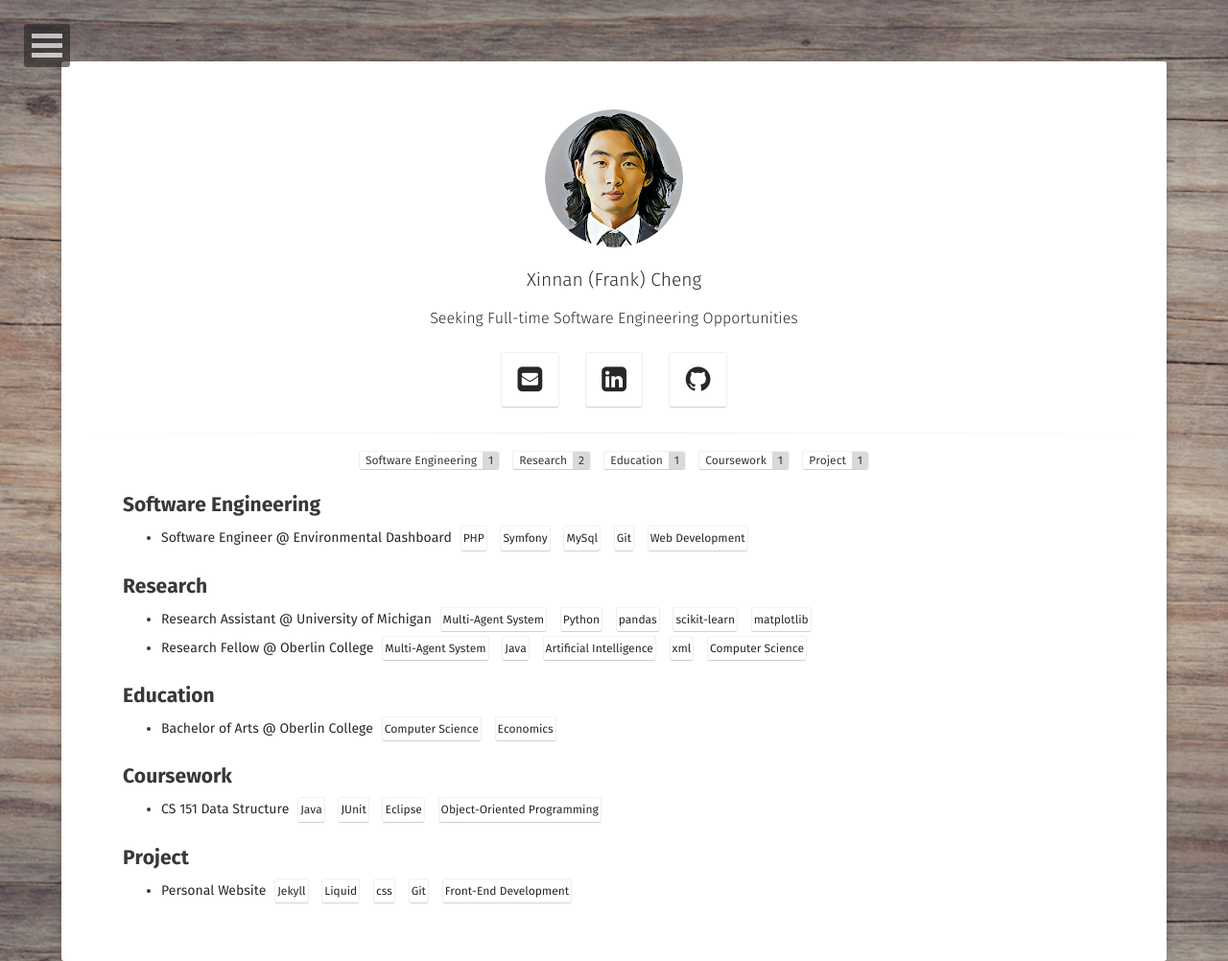
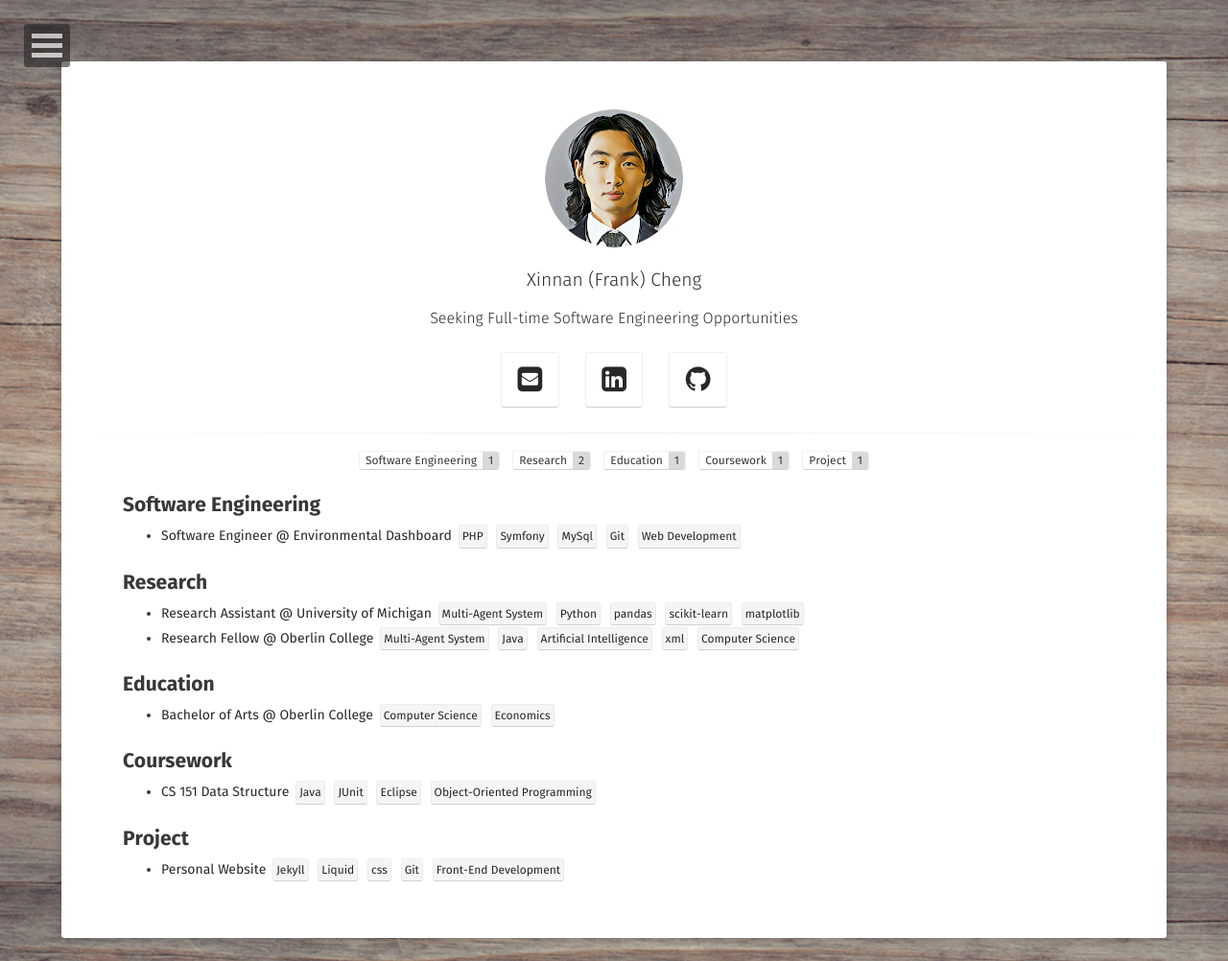
Before and after one commit to ai-xiaihai/ai-xiaihai.github.io, a Jekyll site: the page built from index.md, in a window 1280 px wide. Shown: the whole page at 96% size. Built offline with Jekyll 4.4.1, drawn with Linux system fonts in a browser that asks for light colours; some web fonts are replaced; comment, search, counter and statistics services are not loaded.

Commit message:
new mini-tag look

```diff
--- a/_sass/elements.scss
+++ b/_sass/elements.scss
@@ -220,10 +220,10 @@ kbd {
     border-color: rgba($color_mercury,0.5) rgba($color_bon_jour,0.5) $color_mischka;
     @include rounded(3px);
     text-decoration: none;
-    background-color: $white;
+    background-color: rgba(222,222,222,0.3);;
     color: $color_tuatara;
     @include transition(.75s);
-    margin: 2px 5px;
-    padding: 1px 2px;
+    margin: 1px 3px;
+    padding: 0px 3px;
   @include font-rem(12);
 }
```
Also changed, not shown: _posts/2019-02-01-oberlin.md (renamed from _posts/2015-09-01-oberlin.md).
